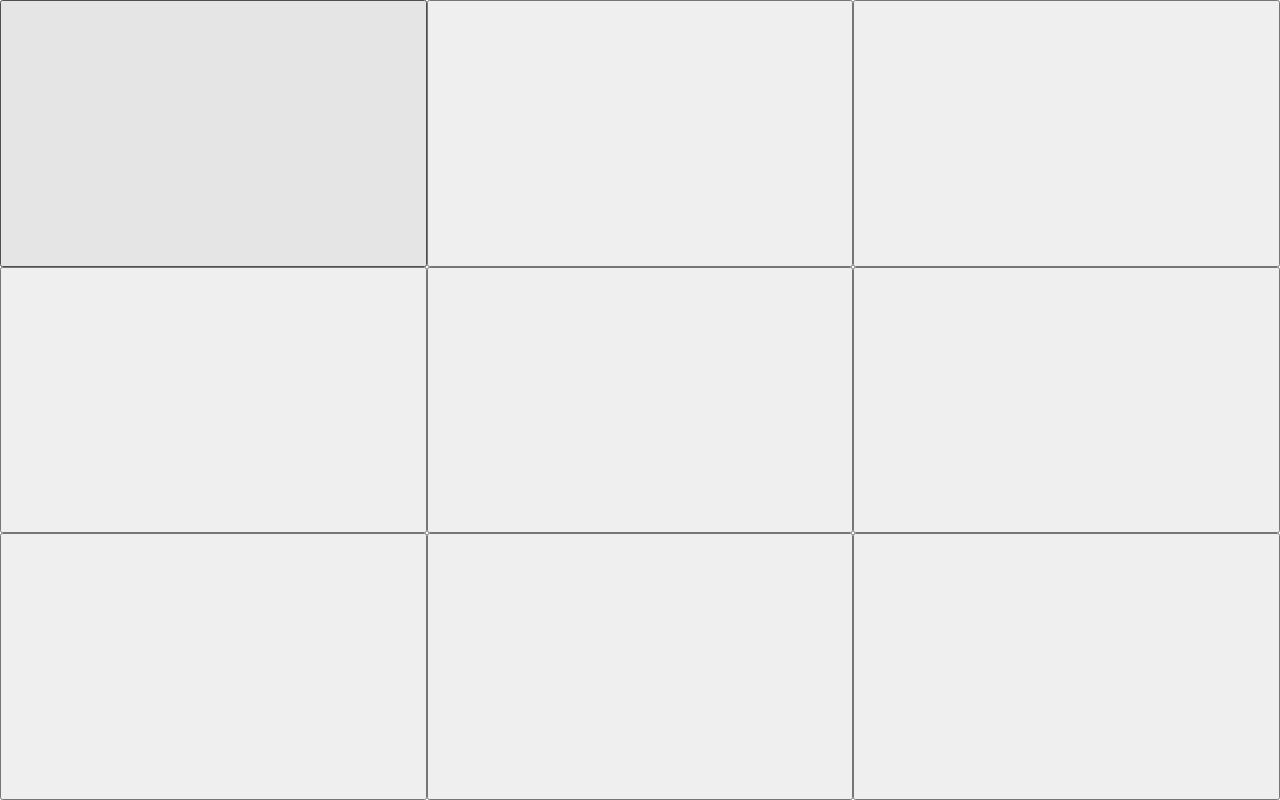
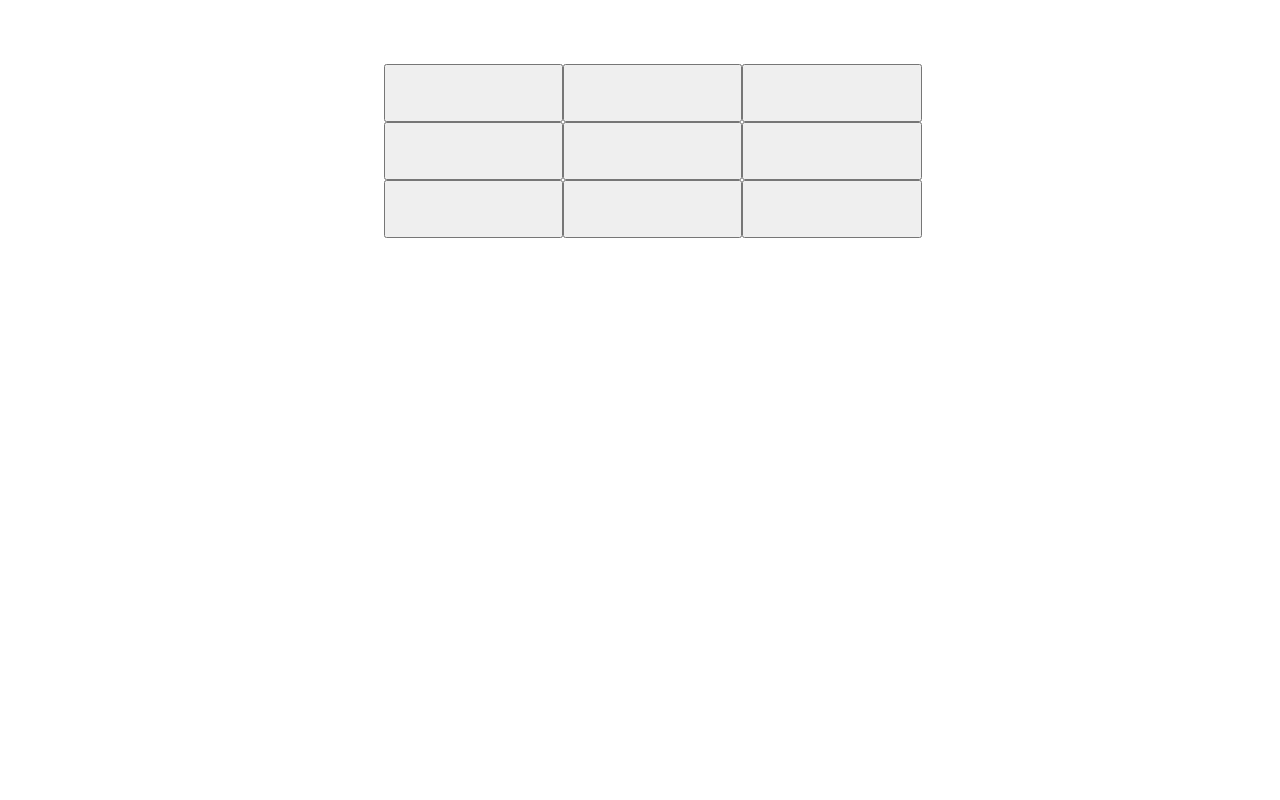
Before and after one commit to kevtheman98/Tic-tac-toe, a plain HTML site: page index.html in a window 1280 px wide. Drawn offline with Linux system fonts and the light colour scheme.

Commit message:
Positioning with flex

```diff
--- a/index.html
+++ b/index.html
@@ -8,7 +8,11 @@
 
 </head>
 <body>
-    <div id="container"></div>
+    <div class="wrapper">
+        <div class="title">Tic-Tac-Toe</div>
+        <div id="container"></div>
+    </div>
+
 
 
 
--- a/script.js
+++ b/script.js
@@ -4,7 +4,6 @@ function player(name, score) {
     this.score = score;
 
 }
-
 const player1 = new player("John", 13)
 
 function gameBoard () {
@@ -33,7 +32,6 @@ function game() {
             if(array[i][0] != "" && array[i][1] == array[i][0] && array[i][2] == array[i][0]){
                 result = true
             }
-
         }
         /* For diagnoals*/
         if(array[0][0] != "" && array[0][0] == array[1][1] && array[0][0] == array[2][2]) {
--- a/styles.css
+++ b/styles.css
@@ -1,15 +1,30 @@
+
 body {
     margin: 0;
     padding: 0;
+    height: 100vh;
+
 }
 
+.wrapper{
+    padding-top: 3%;
+    margin-left: 30%;
+    display: flex;
+    flex-direction: column;
+    justify-content: center;
 
+}
+
+.title {
+    color: white;
+    height: 15%;
+}
 
 #container {
     display: grid;
     grid-template-rows: 1fr 1fr 1fr;
     grid-template-columns: 1fr 1fr 1fr;
-    height: 100vh;
+    width: 60%;
 }
 
 div {
```
